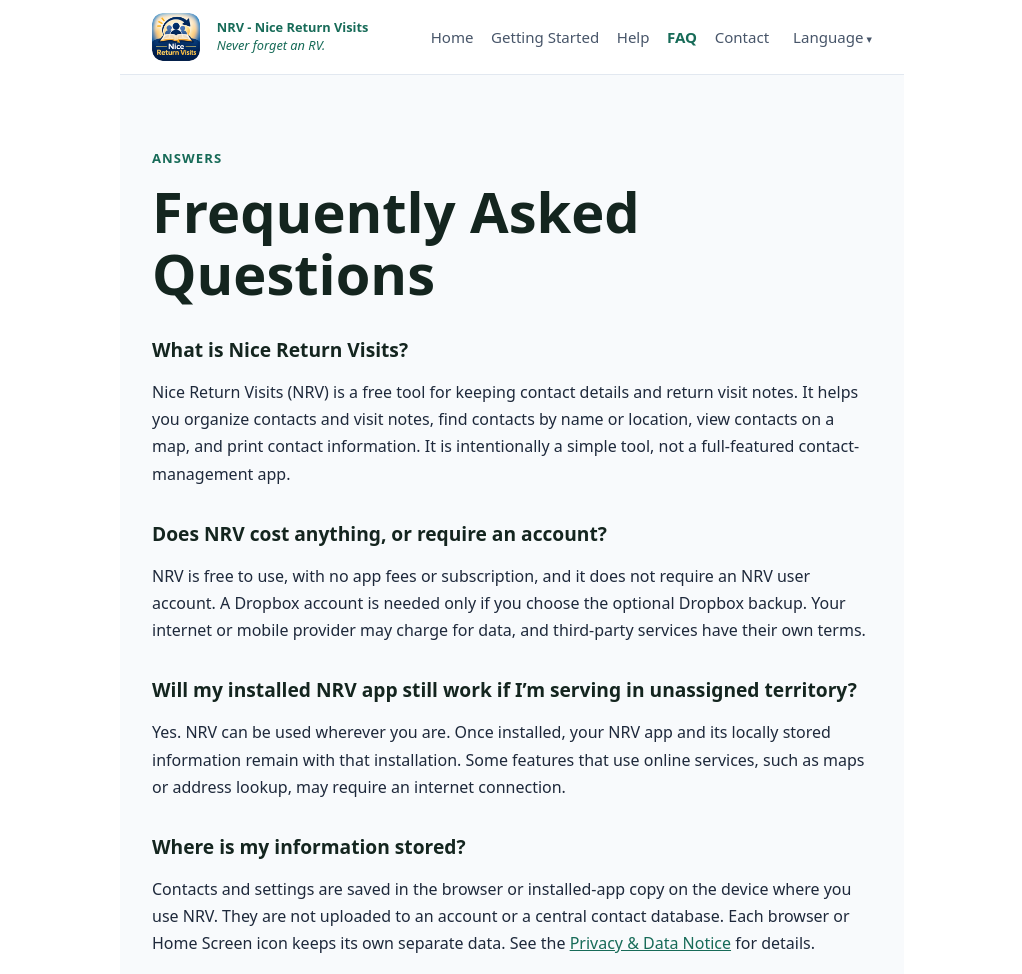
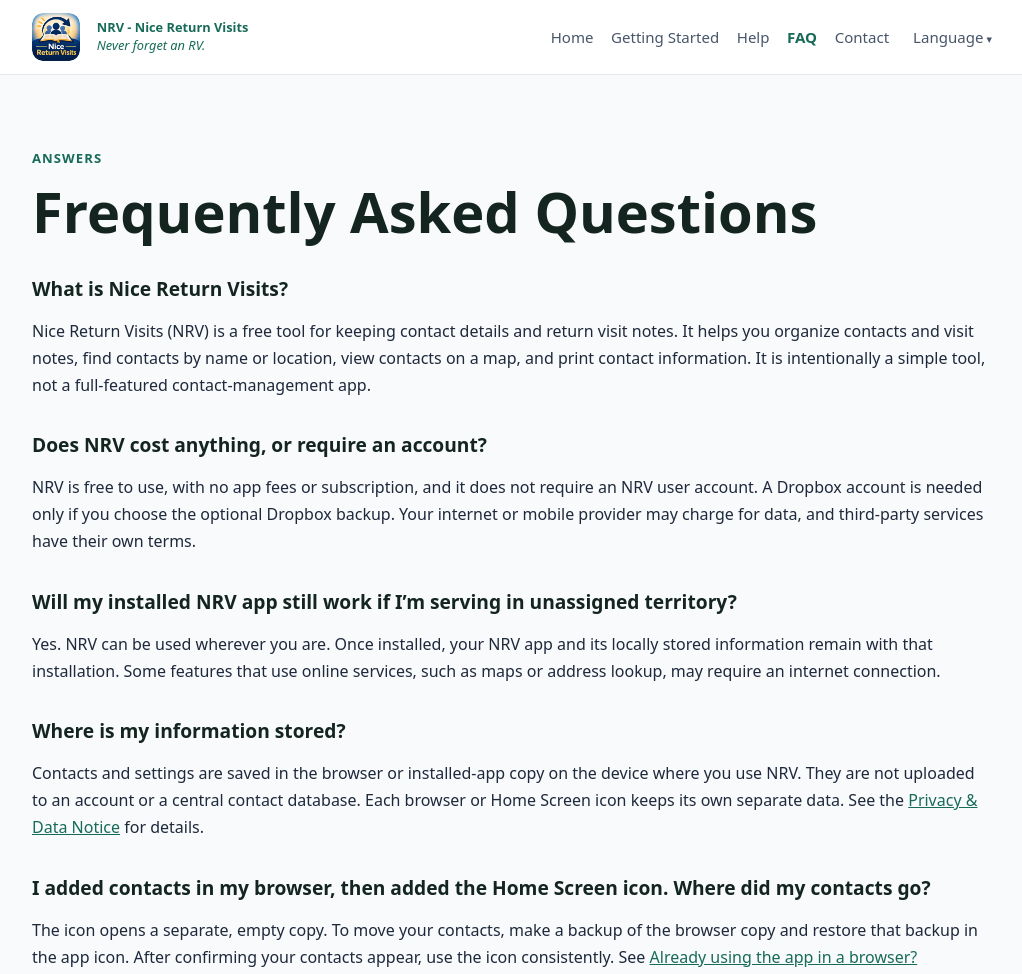
Before and after one commit to grasfulls/nice-return-visits-site, a plain HTML site: page faq.html in a window 1280 px wide. Shown: the top 974 px of the page, without its empty margins (128-1150 px from the left). Drawn offline with Linux system fonts and the light colour scheme.

Commit message:
Apply universal website foreground geometry
Co-authored-by: Copilot <223556219+Copilot@users.noreply.github.com>

```diff
--- a/assets/css/styles.css
+++ b/assets/css/styles.css
@@ -754,21 +754,21 @@ select:focus-visible,
 }
 
 .home-page > main.content {
-  width: min(100%, 784px);
+  width: min(100%, 1200px);
   max-width: none;
   box-sizing: border-box;
   position: relative;
   z-index: 1;
   margin-inline: auto;
-  padding-inline: 2rem;
+  padding-inline: max(1.25rem, calc((min(100vw, 1200px) - 960px) / 2));
   background: #f8fafc;
 }
 
 .home-page:has(> main.content) > .site-header,
 .home-page > main.content ~ .site-footer {
-  width: min(100%, 784px);
+  width: min(100%, 1200px);
   box-sizing: border-box;
-  padding-inline: 2rem;
+  padding-inline: max(1.25rem, calc((min(100vw, 1200px) - 960px) / 2));
 }
 
 @media (max-width: 760px) {
@@ -788,9 +788,12 @@ select:focus-visible,
   padding-inline: max(1.25rem, calc((min(100vw, 1200px) - 1120px) / 2));
 }
 
-/* Header content follows the main body's content boundaries */
+/* Universal foreground page-view width and geometry
+   All pages (home-main, getting-started, help, faq, contact, privacy, terms)
+   and all languages inherit the same width: 960px centered content
+   with responsive padding. This is not page-specific or language-specific. */
 .home-page {
-  --page-w: 720px;
+  --page-w: 960px;
   --page-gutter: 1.25rem;
 }
 
```
Also changed, not shown: 1 other file.
